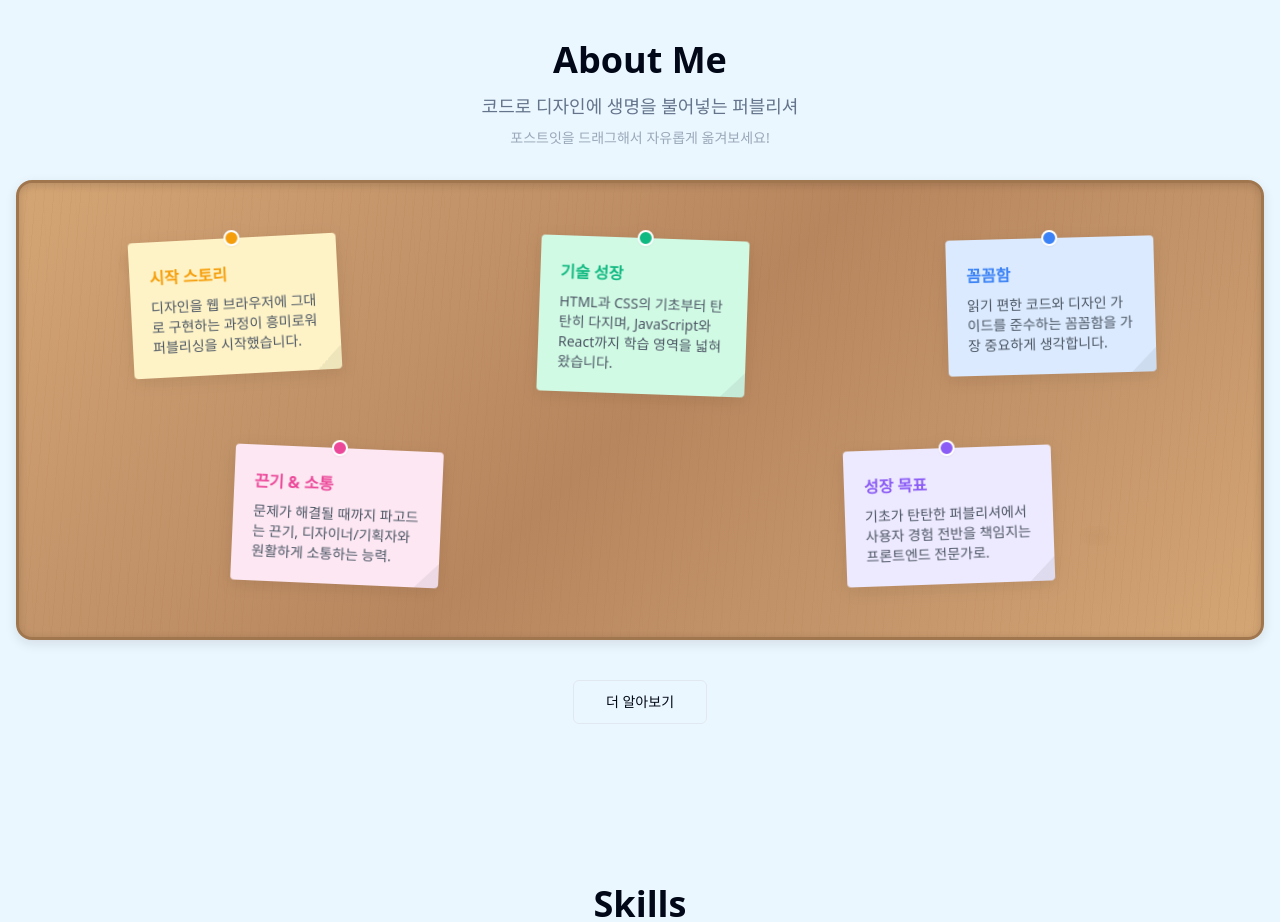
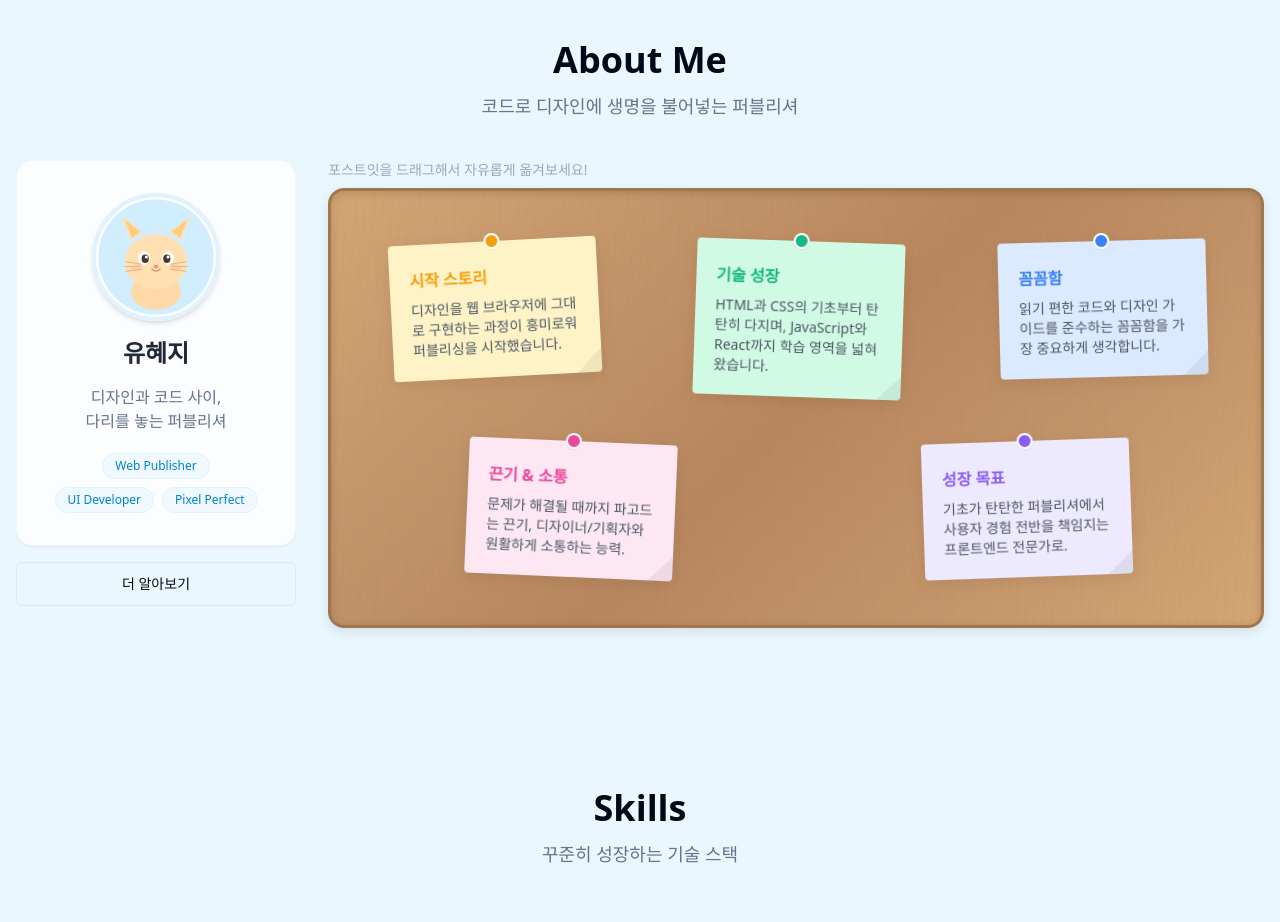
Before and after one commit to 2yoooh2/my-portfolio-new, a React (Vite) app: page / in a window 1280 px wide. Shown: the part 960-1882 px from the top of the page. Built offline with nearby package versions, Linux system fonts and the light colour scheme; no server answers; the database is empty.

Commit message:
어바웃미 프로필 카드 추가 (고양이 아바타 + 양옆 레이아웃)

```diff
--- a/src/components/landing/about-section.jsx
+++ b/src/components/landing/about-section.jsx
@@ -53,10 +53,126 @@ const postItNotes = [
 ];
 
 /**
+ * CatAvatar 컴포넌트 - 귀여운 고양이 SVG 아바타
+ *
+ * Props:
+ * 없음
+ *
+ * Example usage:
+ * <CatAvatar />
+ */
+function CatAvatar() {
+  return (
+    <svg viewBox="0 0 200 200" className="w-full h-full" xmlns="http://www.w3.org/2000/svg">
+      {/* 배경 원 */}
+      <circle cx="100" cy="100" r="96" fill="#E0F2FE" />
+      <circle cx="100" cy="100" r="96" fill="url(#avatarGrad)" />
+      <defs>
+        <radialGradient id="avatarGrad">
+          <stop offset="0%" stopColor="#BAE6FD" stopOpacity="0.3" />
+          <stop offset="100%" stopColor="#7DD3FC" stopOpacity="0.15" />
+        </radialGradient>
+      </defs>
+
+      {/* 몸통 */}
+      <ellipse cx="100" cy="158" rx="42" ry="30" fill="#FFD8A8" />
+
+      {/* 얼굴 */}
+      <ellipse cx="100" cy="108" rx="52" ry="46" fill="#FFE0B2" />
+
+      {/* 귀 왼쪽 */}
+      <path d="M58 72 L42 32 L78 58 Z" fill="#FFE0B2" />
+      <path d="M60 68 L48 38 L74 58 Z" fill="#FFCC80" />
+
+      {/* 귀 오른쪽 */}
+      <path d="M142 72 L158 32 L122 58 Z" fill="#FFE0B2" />
+      <path d="M140 68 L152 38 L126 58 Z" fill="#FFCC80" />
+
+      {/* 눈 왼쪽 */}
+      <ellipse cx="80" cy="102" rx="10" ry="11" fill="white" />
+      <ellipse cx="82" cy="103" rx="6" ry="7" fill="#4A3728" />
+      <circle cx="84" cy="100" r="2.5" fill="white" />
+
+      {/* 눈 오른쪽 */}
+      <ellipse cx="120" cy="102" rx="10" ry="11" fill="white" />
+      <ellipse cx="118" cy="103" rx="6" ry="7" fill="#4A3728" />
+      <circle cx="120" cy="100" r="2.5" fill="white" />
+
+      {/* 코 */}
+      <ellipse cx="100" cy="116" rx="4" ry="3" fill="#FF8A80" />
+
+      {/* 입 */}
+      <path d="M93 120 Q100 127 107 120" stroke="#C4956A" strokeWidth="1.8" fill="none" strokeLinecap="round" />
+
+      {/* 수염 왼쪽 */}
+      <line x1="50" y1="108" x2="75" y2="112" stroke="#D4A574" strokeWidth="1.2" strokeLinecap="round" />
+      <line x1="48" y1="116" x2="74" y2="116" stroke="#D4A574" strokeWidth="1.2" strokeLinecap="round" />
+      <line x1="50" y1="124" x2="75" y2="120" stroke="#D4A574" strokeWidth="1.2" strokeLinecap="round" />
+
+      {/* 수염 오른쪽 */}
+      <line x1="150" y1="108" x2="125" y2="112" stroke="#D4A574" strokeWidth="1.2" strokeLinecap="round" />
+      <line x1="152" y1="116" x2="126" y2="116" stroke="#D4A574" strokeWidth="1.2" strokeLinecap="round" />
+      <line x1="150" y1="124" x2="125" y2="120" stroke="#D4A574" strokeWidth="1.2" strokeLinecap="round" />
+
+      {/* 볼터치 */}
+      <ellipse cx="68" cy="118" rx="10" ry="6" fill="#FFAB91" opacity="0.35" />
+      <ellipse cx="132" cy="118" rx="10" ry="6" fill="#FFAB91" opacity="0.35" />
+    </svg>
+  );
+}
+
+/**
+ * ProfileCard 컴포넌트 - 프로필 카드
+ *
+ * Props:
+ * @param {boolean} isVisible - 화면 노출 여부 [Required]
+ *
+ * Example usage:
+ * <ProfileCard isVisible={true} />
+ */
+function ProfileCard({ isVisible }) {
+  return (
+    <div
+      className="flex flex-col items-center gap-4 p-6 md:p-8 rounded-2xl bg-white/80 border border-gray-100 shadow-sm"
+      style={{
+        opacity: isVisible ? 1 : 0,
+        transform: isVisible ? 'translateY(0)' : 'translateY(20px)',
+        transition: 'opacity 0.6s ease-out 100ms, transform 0.6s ease-out 100ms',
+      }}
+    >
+      {/* 고양이 아바타 */}
+      <div className="w-28 h-28 md:w-32 md:h-32 rounded-full overflow-hidden border-4 border-sky-100 shadow-md">
+        <CatAvatar />
+      </div>
+
+      {/* 이름 */}
+      <h3 className="text-xl md:text-2xl font-bold text-gray-800">유혜지</h3>
+
+      {/* 한 줄 소개 */}
+      <p className="text-sm md:text-base text-muted-foreground text-center leading-relaxed">
+        디자인과 코드 사이,<br />
+        다리를 놓는 퍼블리셔
+      </p>
+
+      {/* 키워드 태그 */}
+      <div className="flex flex-wrap justify-center gap-2 mt-1">
+        {['Web Publisher', 'UI Developer', 'Pixel Perfect'].map((tag) => (
+          <span
+            key={tag}
+            className="px-3 py-1 text-xs font-medium rounded-full bg-sky-50 text-sky-600 border border-sky-100"
+          >
+            {tag}
+          </span>
+        ))}
+      </div>
+    </div>
+  );
+}
+
+/**
  * PostItNote 컴포넌트 - 드래그 가능한 포스트잇
  *
  * Props:
- * @param {string} id - 고유 ID [Required]
  * @param {string} title - 포스트잇 제목 [Required]
  * @param {string} content - 포스트잇 내용 [Required]
  * @param {string} color - 배경색 (hex) [Required]
@@ -69,7 +185,7 @@ const postItNotes = [
  * @param {boolean} isVisible - 화면 노출 여부 [Required]
  *
  * Example usage:
- * <PostItNote id="start" title="제목" content="내용" color="#FEF3C7" pinColor="#F59E0B" rotate={-3} position={{ x: 0, y: 0 }} onDragStart={() => {}} isDragging={false} delay={0} isVisible={true} />
+ * <PostItNote title="제목" content="내용" color="#FEF3C7" pinColor="#F59E0B" rotate={-3} position={{ x: 0, y: 0 }} onDragStart={() => {}} isDragging={false} delay={0} isVisible={true} />
  */
 function PostItNote({
   title,
@@ -126,7 +242,7 @@ function PostItNote({
 }
 
 /**
- * AboutSection 컴포넌트 - 포스트잇 드래그 보드
+ * AboutSection 컴포넌트 - 프로필 + 포스트잇 드래그 보드
  *
  * Props:
  * 없음
@@ -246,7 +362,7 @@ function AboutSection() {
     <section ref={ref} className="py-12 md:py-20">
       {/* 섹션 헤더 */}
       <div
-        className="text-center mb-6 md:mb-8"
+        className="text-center mb-8 md:mb-10"
         style={{
           opacity: isVisible ? 1 : 0,
           transform: isVisible ? 'translateY(0)' : 'translateY(20px)',
@@ -257,15 +373,41 @@ function AboutSection() {
         <p className="text-muted-foreground text-base md:text-lg">
           코드로 디자인에 생명을 불어넣는 퍼블리셔
         </p>
-        <p className="text-xs md:text-sm text-muted-foreground/60 mt-2">
+      </div>
+
+      {/* 프로필 + 우드보드 양 옆 레이아웃 */}
+      <div className="grid grid-cols-1 lg:grid-cols-[280px_1fr] gap-6 md:gap-8">
+        {/* 왼쪽: 프로필 카드 */}
+        <div className="flex flex-col gap-4">
+          <ProfileCard isVisible={isVisible} />
+
+          {/* 더 알아보기 버튼 */}
+          <div
+            style={{
+              opacity: isVisible ? 1 : 0,
+              transform: isVisible ? 'translateY(0)' : 'translateY(16px)',
+              transition: 'opacity 0.6s ease-out 900ms, transform 0.6s ease-out 900ms',
+            }}
+          >
+            <Button
+              variant="outline"
+              size="lg"
+              className="w-full transition-transform hover:scale-105"
+              onClick={() => navigate('/about')}
+            >
+              더 알아보기
+            </Button>
+          </div>
+        </div>
+
+        {/* 오른쪽: 포스트잇 우드보드 */}
+        <div className="flex flex-col gap-2">
+          <p className="text-xs md:text-sm text-muted-foreground/60 text-center lg:text-left">
             포스트잇을 드래그해서 자유롭게 옮겨보세요!
           </p>
-      </div>
-
-      {/* 포스트잇 우드보드 */}
           <div
             ref={boardRef}
-        className="relative w-full min-h-[420px] md:min-h-[460px] rounded-2xl overflow-hidden"
+            className="relative w-full min-h-[420px] md:min-h-[440px] rounded-2xl overflow-hidden"
             style={{
               background: 'linear-gradient(135deg, #D4A574 0%, #C4956A 25%, #B8865E 50%, #C4956A 75%, #D4A574 100%)',
               boxShadow: 'inset 0 2px 8px rgba(0,0,0,0.15), 0 4px 12px rgba(0,0,0,0.1)',
@@ -317,24 +459,7 @@ function AboutSection() {
               />
             ))}
           </div>
-
-      {/* 더 알아보기 버튼 */}
-      <div
-        className="mt-8 md:mt-10 text-center"
-        style={{
-          opacity: isVisible ? 1 : 0,
-          transform: isVisible ? 'translateY(0)' : 'translateY(16px)',
-          transition: 'opacity 0.6s ease-out 900ms, transform 0.6s ease-out 900ms',
-        }}
-      >
-        <Button
-          variant="outline"
-          size="lg"
-          className="transition-transform hover:scale-105"
-          onClick={() => navigate('/about')}
-        >
-          더 알아보기
-        </Button>
+        </div>
       </div>
     </section>
   );
```
Lines whose indentation alone changed are shown as unchanged.
